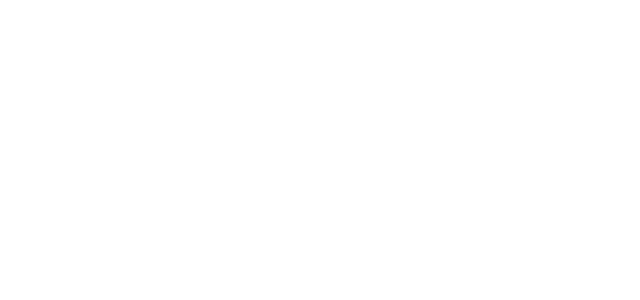
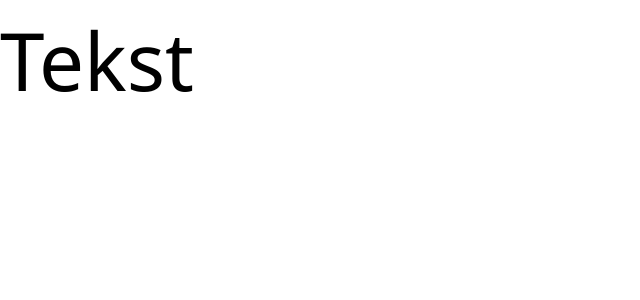
Before and after one commit to Scorpion19702022/RANDOM_LOTTTO_NUMBERS, a React (Vite) app: page / in a window 1280 px wide. Shown: the top 300 px of the page, without its empty margins (0-640 px from the left). Built offline with nearby package versions, Linux system fonts and the light colour scheme.

Commit message:
install tailwind

```diff
--- a/package.json
+++ b/package.json
@@ -12,8 +12,7 @@
   "dependencies": {
     "@tailwindcss/vite": "^4.1.17",
     "react": "^19.2.0",
-    "react-dom": "^19.2.0",
-    "tailwindcss": "^4.1.17"
+    "react-dom": "^19.2.0"
   },
   "devDependencies": {
     "@eslint/js": "^9.39.1",
@@ -21,10 +20,13 @@
     "@types/react": "^19.2.2",
     "@types/react-dom": "^19.2.2",
     "@vitejs/plugin-react": "^5.1.0",
+    "autoprefixer": "^10.4.22",
     "eslint": "^9.39.1",
     "eslint-plugin-react-hooks": "^5.2.0",
     "eslint-plugin-react-refresh": "^0.4.24",
     "globals": "^16.5.0",
+    "postcss": "^8.5.6",
+    "tailwindcss": "^4.1.17",
     "typescript": "~5.9.3",
     "typescript-eslint": "^8.46.3",
     "vite": "^7.2.2"
--- a/src/App.tsx
+++ b/src/App.tsx
@@ -1,7 +1,9 @@
+import Lotto from './Components/Lotto/Lotto'
+
 function App() {
 	return (
 		<>
-			<div></div>
+			<Lotto />
 		</>
 	)
 }
--- /dev/null
+++ b/src/Components/Lotto/Lotto.tsx
@@ -0,0 +1,9 @@
+const Lotto = () => {
+	return (
+		<main className='w-full h-screen flex text-[5em]'>
+			<h1>Tekst</h1>
+		</main>
+	)
+}
+
+export default Lotto
```
Also changed, not shown: 1 other file (tests, documents, lock files or other folders).
